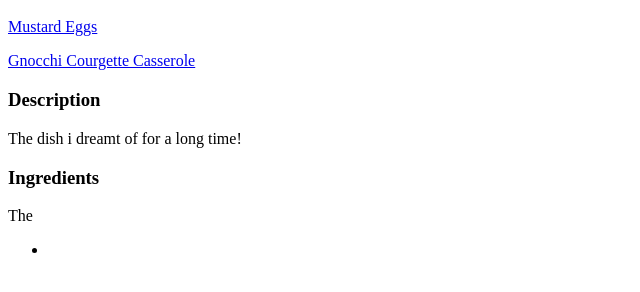
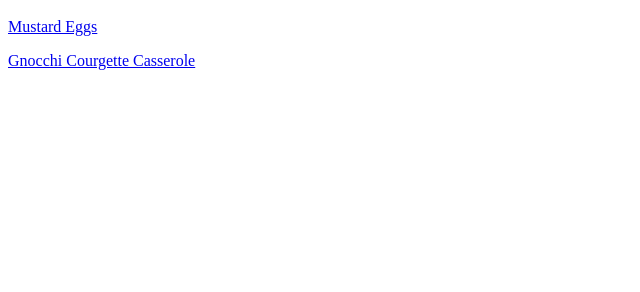
Before and after one commit to Tofriev/odin_recipes, a plain HTML site: page index.html in a window 1280 px wide. Shown: the part 48-340 px from the top of the page, without its empty margins (0-640 px from the left). Drawn offline with Linux system fonts and the light colour scheme.

Commit message:
fix index

```diff
--- a/index.html
+++ b/index.html
@@ -8,12 +8,5 @@
         <h1>A small overview of special dishes</h1>
         <p><a href="recipes/mustard_eggs.html">Mustard Eggs</a></p>
         <p><a href="recipes/gnochi_courgette_casserole.html">Gnocchi Courgette Casserole</a></p>
-        <h3>Description</h3>
-        <p>The dish i dreamt of for a long time!</p>
-        <h3>Ingredients</h3>
-        <p>The </p>
-        <ul>
-            <li></li>
-        </ul>
     </body>
 </html>
```
